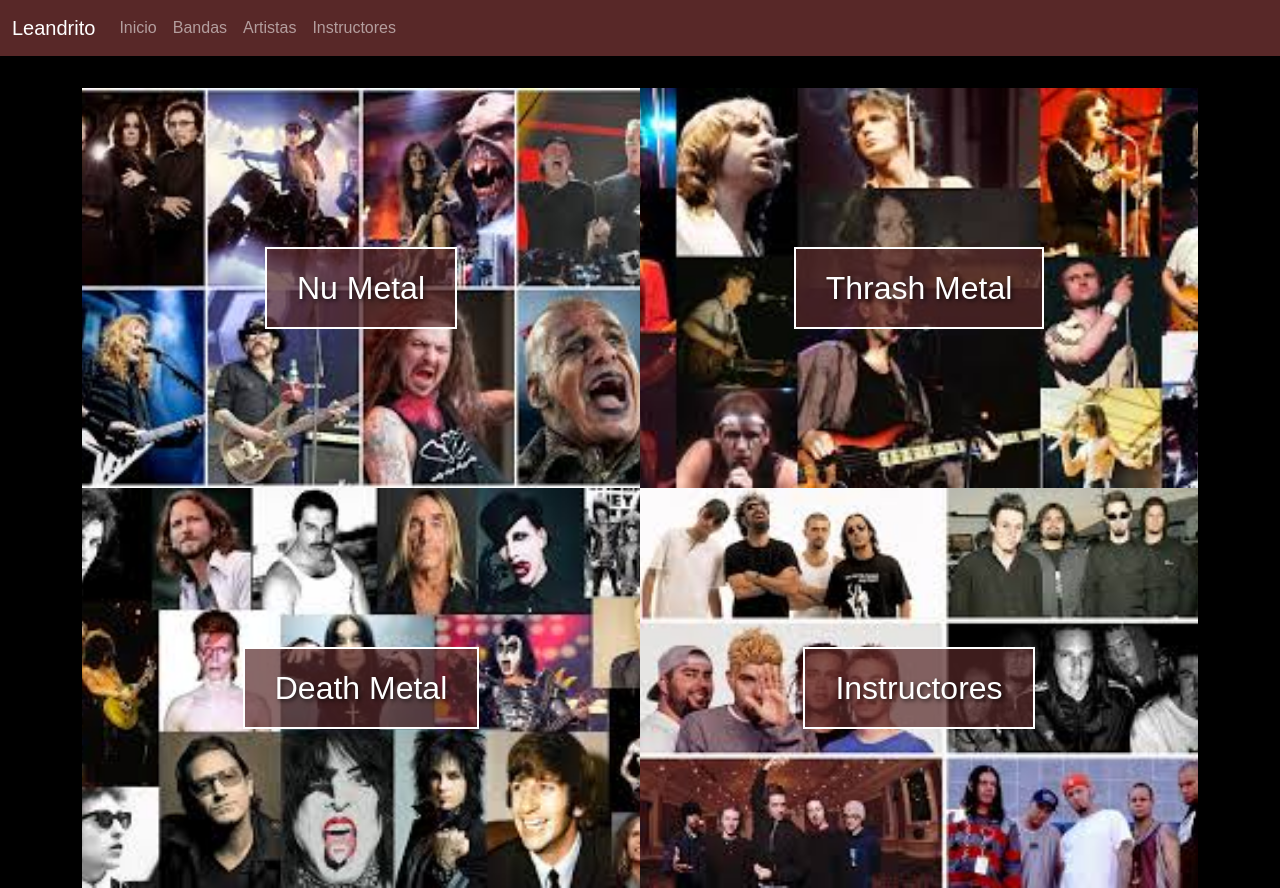
After one commit to moonkyhead/leandroberti, a Django app: page /index/ in a window 1280 px wide. The commit adds this page. Run offline with Django 5.2, Linux system fonts and the light colour scheme; some web fonts are replaced.

Commit message:
Agregando mas imagenes

```diff
--- /dev/null
+++ b/src/final/templates/final/base.html
@@ -0,0 +1,89 @@
+{% load static %}
+<!DOCTYPE html>
+<html lang="en">
+<head>
+    <meta charset="UTF-8">
+    <meta name="viewport" content="width=device-width, initial-scale=1.0">
+    <title>Leandrito</title>
+    <!-- Bootstrap CSS -->
+    <link href="https://cdn.jsdelivr.net/npm/bootstrap@5.3.2/dist/css/bootstrap.min.css" rel="stylesheet">
+    <style>
+        body {
+            background-color: black;
+            color: white;
+            font-family: Arial, sans-serif;
+            min-height: 100vh;
+        }
+        .btn-dark {
+            background-color: rgb(88, 40, 40);
+            border: 2px solid white;
+            transition: all 0.3s ease;
+        }
+        .btn-dark:hover {
+            background-color: rgb(120, 60, 60);
+            transform: scale(1.05);
+        }
+        h1, h2 {
+            text-shadow: 2px 2px 4px rgba(0,0,0,0.7);
+        }
+        .container {
+            padding-top: 2rem;
+        }
+        @font-face {
+            font-family: 'KornFont';
+            src: url('{% static "fonts/korn-font.ttf" %}');
+        }
+        @font-face {
+            font-family: 'PlazaFont';
+            src: url('{% static "fonts/plaza-font.ttf" %}');
+        }
+        @font-face {
+            font-family: 'KingsmanFont';
+            src: url('{% static "fonts/kingsman-font.ttf" %}');
+        }
+    </style>
+</head>
+<body>
+    <nav class="navbar navbar-expand-lg navbar-dark" style="background-color: rgb(88, 40, 40);">
+        <div class="container-fluid">
+            <a class="navbar-brand" href="{% url 'index' %}">Leandrito</a>
+            <button class="navbar-toggler" type="button" data-bs-toggle="collapse" data-bs-target="#navbarNav">
+                <span class="navbar-toggler-icon"></span>
+            </button>
+            <div class="collapse navbar-collapse" id="navbarNav">
+                <ul class="navbar-nav">
+                    <li class="nav-item">
+                        <a class="nav-link" href="{% url 'index' %}">Inicio</a>
+                    </li>
+                    <li class="nav-item">
+                        <a class="nav-link" href="{% url 'listar_bandas' %}">Bandas</a>
+                    </li>
+                    <li class="nav-item">
+                        <a class="nav-link" href="{% url 'listar_artistas' %}">Artistas</a>
+                    </li>
+                    <li class="nav-item">
+                        <a class="nav-link" href="{% url 'instructores' %}">Instructores</a>
+                    </li>
+                </ul>
+            </div>
+        </div>
+    </nav>
+
+    <div class="container">
+        {% if messages %}
+            {% for message in messages %}
+                <div class="alert alert-{{ message.tags }} alert-dismissible fade show" role="alert">
+                    {{ message }}
+                    <button type="button" class="btn-close" data-bs-dismiss="alert" aria-label="Close"></button>
+                </div>
+            {% endfor %}
+        {% endif %}
+
+        {% block content %}
+        {% endblock %}
+    </div>
+
+    <!-- Bootstrap JS and dependencies -->
+    <script src="https://cdn.jsdelivr.net/npm/bootstrap@5.3.2/dist/js/bootstrap.bundle.min.js"></script>
+</body>
+</html>
--- a/src/final/templates/final/index.html
+++ b/src/final/templates/final/index.html
@@ -1,72 +1,56 @@
+{% extends 'final/base.html' %}
 {% load static %}
 
-<!DOCTYPE html>
-<html lang="en">
-<head>
-    <meta charset="UTF-8">
-    <meta name="viewport" content="width=device-width, initial-scale=1.0">
-    <title>Leandrito</title>
-    <style>
-        body {
-            background-color: black;
-            color: white;
-            text-align: center;
-            font-family: Arial, sans-serif;
-        }
-        h1 {
-            font-family: 'PlazaFont', sans-serif;
-            font-size: 2em;
-            margin-top: 20px;
-        }
-        h2 {
-            font-family: 'KingsmanFont', sans-serif;
-            font-size: 3em;
-            margin: 10px 0;
-        }
-        a {
-            font-family: 'KornFont', sans-serif;
-            text-decoration: none;
-            color: white;
-            background: rgb(88, 40, 40);
-            padding: 15px 30px;
-            display: inline-block;
-            margin-top: 20px;
-            border: 2px solid white;
-            font-size: 1.5em;
-        }
-        @font-face {
-            font-family: 'KornFont';
-            src: url('https://example.com/path-to-korn-font.ttf'); /* Reemplaza con la URL correcta */
-        }
-        @font-face {
-            font-family: 'PlazaFont';
-            src: url('https://example.com/path-to-plaza-font.ttf'); /* Reemplaza con la URL correcta */
-        }
-        @font-face {
-            font-family: 'KingsmanFont';
-            src: url('https://example.com/path-to-kingsman-font.ttf'); /* Reemplaza con la URL correcta */
-        }
-    </style>
-</head>
-<body>
-
-    <h1>¿Con que te vas a deleitar el dia de hoy?</h1>
-
-    <div style="display: grid; grid-template-columns: 1fr 1fr; grid-template-rows: 1fr 1fr; height: 100vh; background-color: black;">
-        <div style="background: url('{% static 'final/img/index.png' %}') no-repeat center center; background-size: cover; display: flex; align-items: center; justify-content: center;">
-            <a href="numetal/" style="color: white; font-size: 2em; text-shadow: 2px 2px 4px rgba(0,0,0,0.7);">Nu Metal</a>
+{% block content %}
+<div class="container-fluid p-0">
+    <div class="row g-0">
+        <div class="col-md-6 genre-box" style="background: url('{% static 'final/img/index.png' %}') no-repeat center center; background-size: cover;">
+            <a href="{% url 'numetal' %}" class="genre-link">Nu Metal</a>
         </div>
-        <div style="background: url('{% static 'final/img/index2.png' %}') no-repeat center center; background-size: cover; display: flex; align-items: center; justify-content: center;">
-            <a href="trashmetal/" style="color: white; font-size: 2em; text-shadow: 2px 2px 4px rgba(0,0,0,0.7);">Trash Metal</a>
-        </div>
-        <div style="background: url('{% static 'final/img/index3.png' %}') no-repeat center center; background-size: cover; display: flex; align-items: center; justify-content: center;">
-            <a href="deathmetal/" style="color: white; font-size: 2em; text-shadow: 2px 2px 4px rgba(0,0,0,0.7);">Death Metal</a>
-        </div>
-        <div style="background: url('{% static 'final/img/index4.png' %}') no-repeat center center; background-size: cover; display: flex; align-items: center; justify-content: center;">
-            <a href="instructores/" style="color: white; font-size: 2em; text-shadow: 2px 2px 4px rgba(0,0,0,0.7);">Nico & Esteban</a>
+        <div class="col-md-6 genre-box" style="background: url('{% static 'final/img/index2.png' %}') no-repeat center center; background-size: cover;">
+            <a href="{% url 'trashmetal' %}" class="genre-link">Thrash Metal</a>
         </div>
     </div>
+    <div class="row g-0">
+        <div class="col-md-6 genre-box" style="background: url('{% static 'final/img/index3.png' %}') no-repeat center center; background-size: cover;">
+            <a href="{% url 'deathmetal' %}" class="genre-link">Death Metal</a>
+        </div>
+        <div class="col-md-6 genre-box" style="background: url('{% static 'final/img/index4.png' %}') no-repeat center center; background-size: cover;">
+            <a href="{% url 'instructores' %}" class="genre-link">Instructores</a>
+        </div>
+    </div>
+</div>
 
+<style>
+    .genre-box {
+        height: 50vh;
+        display: flex;
+        align-items: center;
+        justify-content: center;
+        transition: all 0.3s ease;
+    }
 
-</body>
-</html>
+    .genre-box:hover {
+        transform: scale(1.02);
+        z-index: 1;
+    }
+
+    .genre-link {
+        color: white;
+        font-size: 2em;
+        text-decoration: none;
+        text-shadow: 2px 2px 4px rgba(0,0,0,0.7);
+        font-family: 'KornFont', sans-serif;
+        padding: 15px 30px;
+        background: rgba(88, 40, 40, 0.7);
+        border: 2px solid white;
+        transition: all 0.3s ease;
+    }
+
+    .genre-link:hover {
+        color: white;
+        background: rgba(120, 60, 60, 0.8);
+        transform: scale(1.1);
+    }
+</style>
+{% endblock %}
--- a/src/final/templates/final/listar_usuarios.html
+++ b/src/final/templates/final/listar_usuarios.html
@@ -3,6 +3,7 @@
 {% block content %}
 <div class="container mt-4">
     <h2 class="mb-4">Lista de Usuarios</h2>
+    <a href="{% url 'registrar_usuario' %}" class="btn btn-primary mb-3">Registrar Nuevo Usuario</a>
     <ul class="list-group">
         {% for usuario in usuarios %}
         <li class="list-group-item d-flex justify-content-between align-items-center">
--- a/src/final/views.py
+++ b/src/final/views.py
@@ -58,12 +58,31 @@ def registro(request):
 
 # INDEX
 def index(request):
-    return render(request, 'index.html')
+    return render(request, 'final/index.html')
 
 # CRUD Usuarios
 def listar_usuarios(request):
     usuarios = Usuario.objects.all()
-    return render(request, 'listar_usuarios.html', {'usuarios': usuarios})
+    return render(request, 'final/listar_usuarios.html', {'usuarios': usuarios})
+
+def registrar_usuario(request):
+    if request.method == 'POST':
+        nombre = request.POST['nombre']
+        apellido = request.POST['apellido']
+        correo_electronico = request.POST['correo_electronico']
+        usuario = request.POST['usuario']
+        contrasena = request.POST['contrasena']
+
+        Usuario.objects.create(
+            nombre=nombre,
+            apellido=apellido,
+            correo_electronico=correo_electronico,
+            usuario=usuario,
+            contrasena=contrasena
+        )
+        messages.success(request, 'Usuario registrado con éxito.')
+        return redirect('listar_usuarios')
+    return render(request, 'final/registrar_usuario.html')
 
 def actualizar_usuario(request, usuario_id):
     usuario = get_object_or_404(Usuario, id=usuario_id)
@@ -76,7 +95,7 @@ def actualizar_usuario(request, usuario_id):
         usuario.save()
         messages.success(request, 'Usuario actualizado con éxito.')
         return redirect('listar_usuarios')
-    return render(request, 'actualizar_usuario.html', {'usuario': usuario})
+    return render(request, 'final/actualizar_usuario.html', {'usuario': usuario})
 
 def eliminar_usuario(request, usuario_id):
     usuario = get_object_or_404(Usuario, id=usuario_id)
@@ -91,11 +110,11 @@ def crear_banda(request):
         Banda.objects.create(nombre=nombre)
         messages.success(request, 'Banda creada con éxito.')
         return redirect('listar_bandas')
-    return render(request, 'crear_banda.html')
+    return render(request, 'final/crear_banda.html')
 
 def listar_bandas(request):
     bandas = Banda.objects.all()
-    return render(request, 'listar_bandas.html', {'bandas': bandas})
+    return render(request, 'final/listar_bandas.html', {'bandas': bandas})
 
 def actualizar_banda(request, banda_id):
     banda = get_object_or_404(Banda, id=banda_id)
@@ -104,7 +123,7 @@ def actualizar_banda(request, banda_id):
         banda.save()
         messages.success(request, 'Banda actualizada con éxito.')
         return redirect('listar_bandas')
-    return render(request, 'actualizar_banda.html', {'banda': banda})
+    return render(request, 'final/actualizar_banda.html', {'banda': banda})
 
 def eliminar_banda(request, banda_id):
     banda = get_object_or_404(Banda, id=banda_id)
@@ -119,11 +138,11 @@ def crear_artista(request):
         Artista.objects.create(nombre=nombre)
         messages.success(request, 'Artista creado con éxito.')
         return redirect('listar_artistas')
-    return render(request, 'crear_artista.html')
+    return render(request, 'final/crear_artista.html')
 
 def listar_artistas(request):
     artistas = Artista.objects.all()
-    return render(request, 'listar_artistas.html', {'artistas': artistas})
+    return render(request, 'final/listar_artistas.html', {'artistas': artistas})
 
 def actualizar_artista(request, artista_id):
     artista = get_object_or_404(Artista, id=artista_id)
@@ -132,10 +151,16 @@ def actualizar_artista(request, artista_id):
         artista.save()
         messages.success(request, 'Artista actualizado con éxito.')
         return redirect('listar_artistas')
-    return render(request, 'actualizar_artista.html', {'artista': artista})
+    return render(request, 'final/actualizar_artista.html', {'artista': artista})
 
 def eliminar_artista(request, artista_id):
     artista = get_object_or_404(Artista, id=artista_id)
     artista.delete()
     messages.success(request, 'Artista eliminado con éxito.')
     return redirect('listar_artistas')
+
+def metal(request):
+    return render(request, 'final/metal.html')
+
+def pantera(request):
+    return render(request, 'final/pantera.html')
```
Also changed, not shown: src/final/templates/final/metal.html (added, +49 -0 lines), src/final/templates/final/pantera.html (added, +46 -0 lines), src/final/templates/final/registrar_usuario.html (added, +32 -0 lines), src/final/urls/metal.py (+5 -3 lines), src/final/static/final/img/panterapng.png (added).
